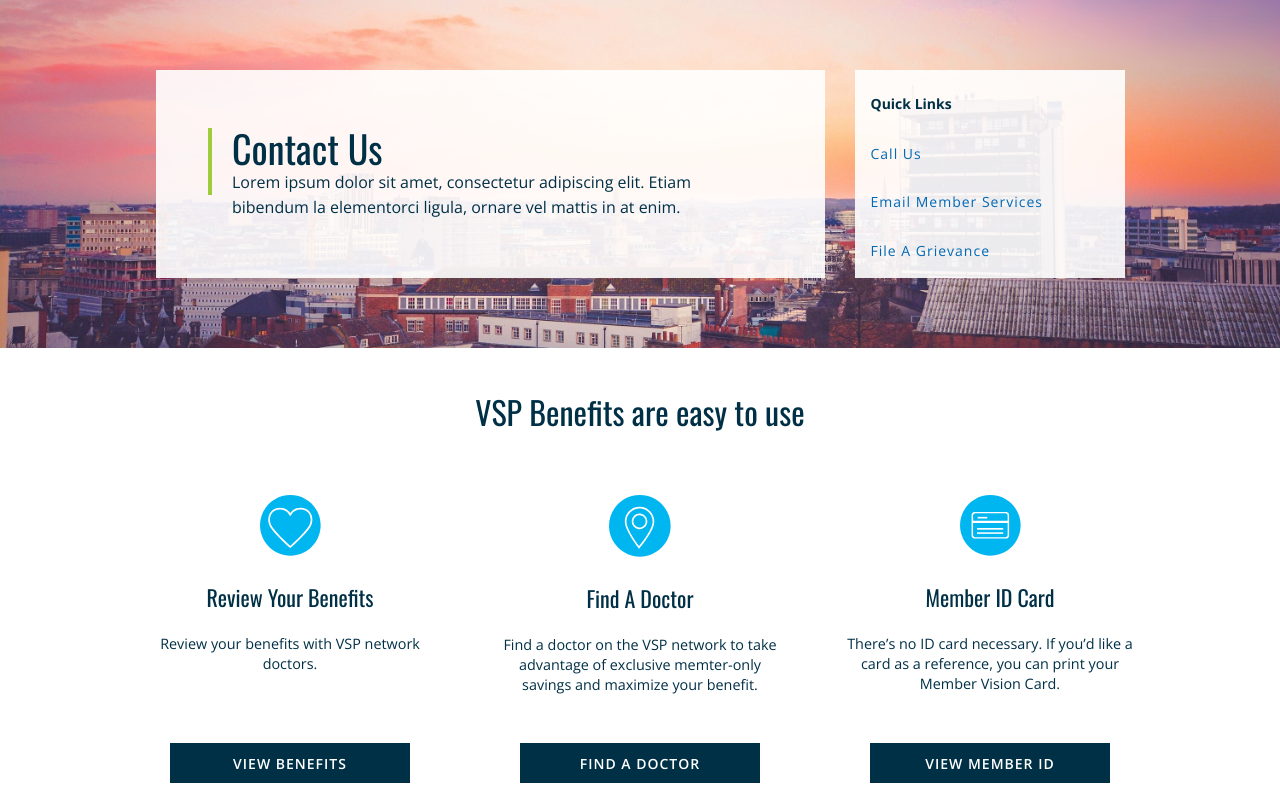
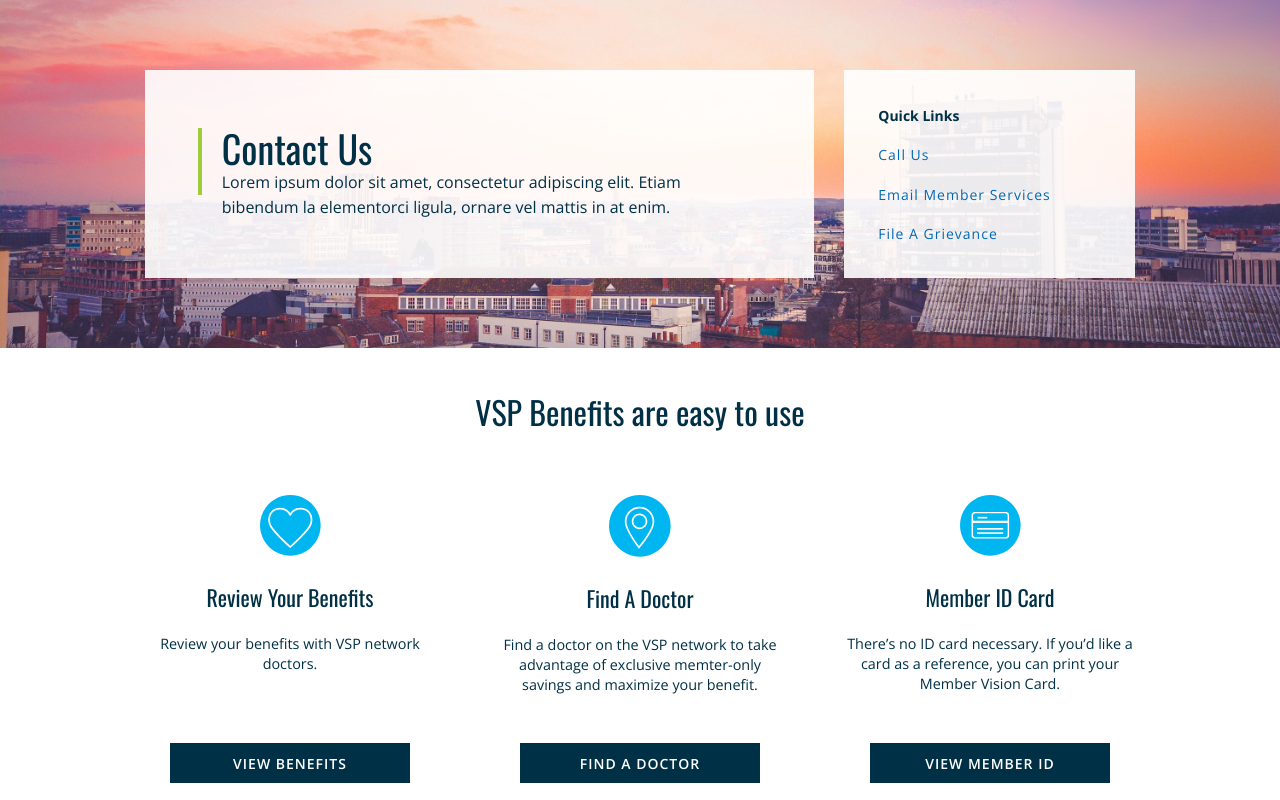
Before and after one commit to TerrelRJones/eye-care-site, a React (Create React App) app: page / in a window 1280 px wide. Shown: the top 800 px of the page. Built offline with nearby package versions, Linux system fonts and the light colour scheme.

Commit message:
changes to padding in contact us box, & quick link

```diff
--- a/src/components/ContactUs/ContactUs.tsx
+++ b/src/components/ContactUs/ContactUs.tsx
@@ -89,7 +89,6 @@
 const RightSection = styled.section`
   display: flex;
   justify-content: center;
-  min-width: 270px;
   min-height: 208px;
   background-color: ${Colors.whiteOpacity};
 
@@ -103,7 +102,10 @@
   display: flex;
   flex-direction: column;
   width: 100%;
-  padding: 0 16px;
+  padding-left: 34px;
+  padding-right: 84px;
+  padding-bottom: 26px;
+  padding-top: 22px;
 
   .title {
     color: ${Colors.mountainBlue};
@@ -111,7 +113,6 @@
     font-weight: 800;
     font-size: 14px;
     letter-spacing: 0;
-    line-height: 40px;
     margin-bottom: 20px;
   }
 
@@ -119,7 +120,11 @@
     display: flex;
     flex-direction: column;
     justify-content: space-between;
-    height: 60%;
+    height: 100%;
+  }
+
+  ${BREAK_POINTS.tablet} {
+    padding: 0 16px;
   }
 `;
 
```
